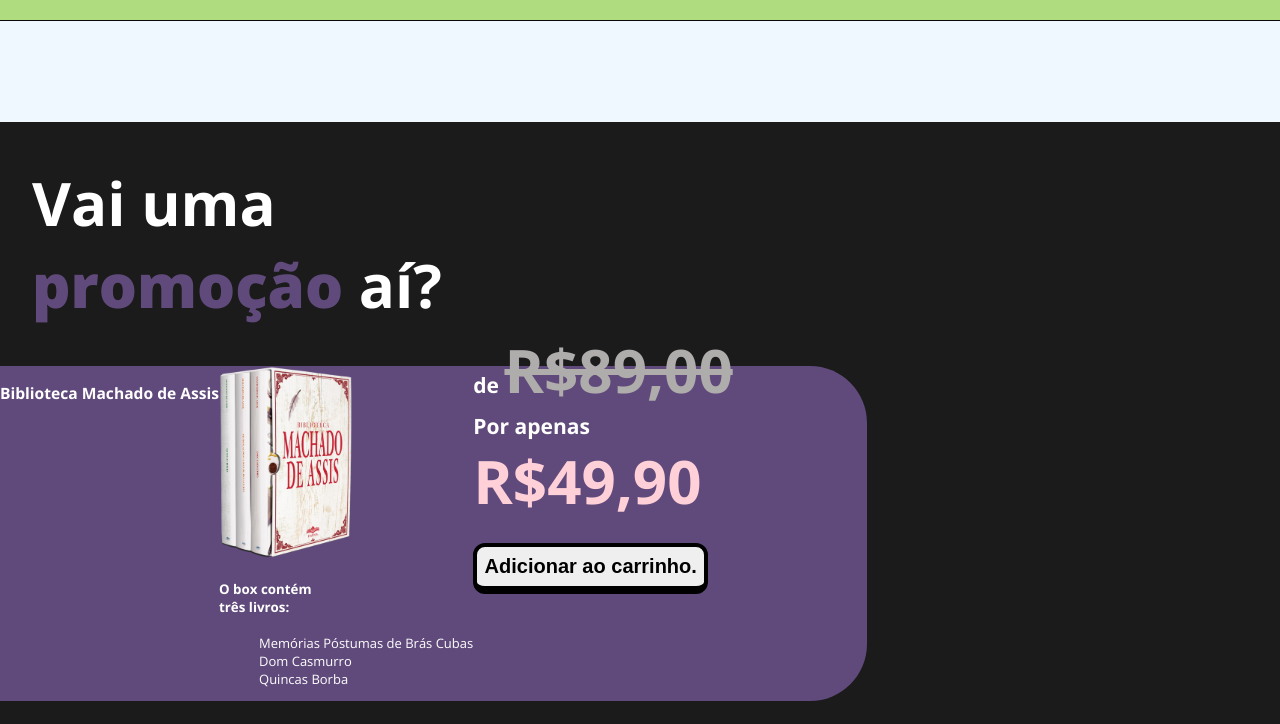
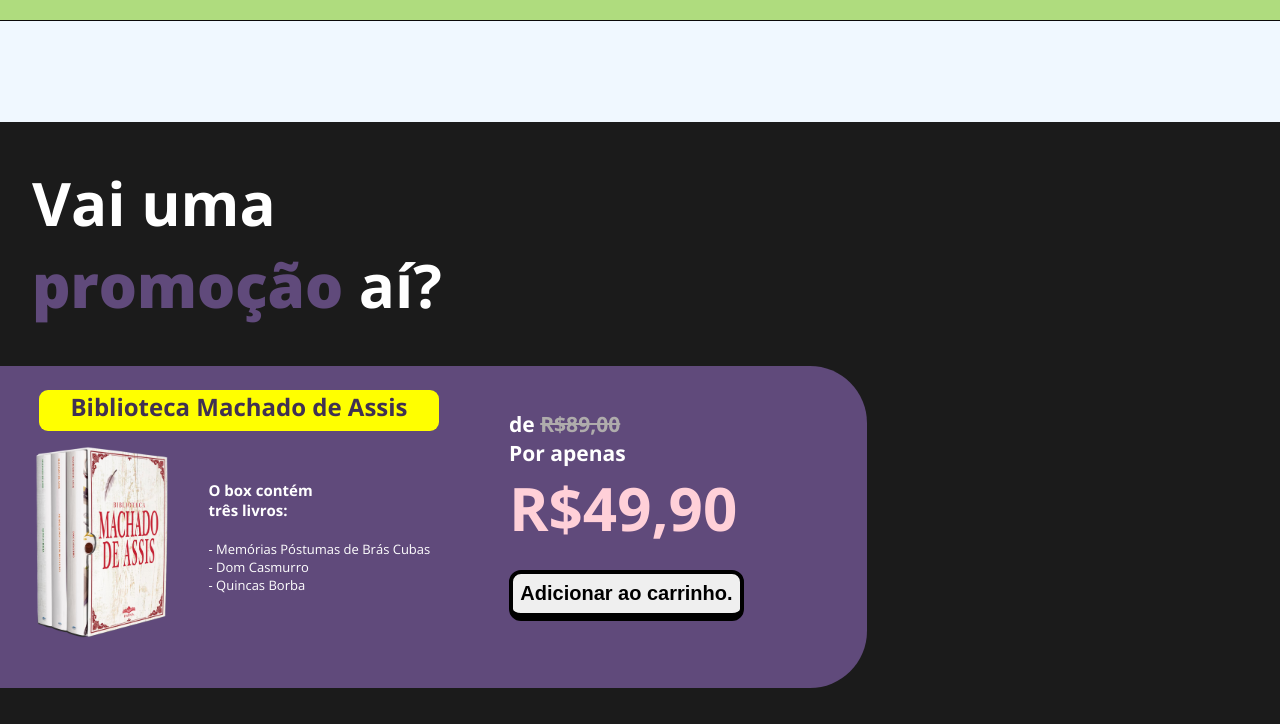
Before and after one commit to MACARVALH0/Projeto-de-Ext-III, a plain HTML site: page index.html in a window 1280 px wide. Shown: the part 1153-1877 px from the top of the page. Drawn offline with nearby package versions, Linux system fonts and the light colour scheme.

Commit message:
BLoco 3 ajustado

```diff
--- a/index.html
+++ b/index.html
@@ -188,35 +188,36 @@
 
         <div class="banner-oferta">
 
-            <div class="oferta-lado-esquerdo">
-                <h3>Biblioteca Machado de Assis</h3>
+            <h3 class="titulo"> Biblioteca Machado de Assis </h3>
 
-                <div class="promo-box-info">
-                    <img src="assets/box_machado_promo.png" alt="Livro machado de Assis">
-                    <h4>O box contém <br> três livros:</h4>
+            <div class="oferta">
+                <div class="oferta-lado-esquerdo">
+                    <div class="imagem">
+                        <img src="assets/box_machado_promo.png" alt="Livro machado de Assis">
+                    </div>
 
+                    <div class="promo-box-info"></div>
                     <ul class="promo-box-livros">
-                        <li>Memórias Póstumas de Brás Cubas</li>
-                        <li>Dom Casmurro</li>
-                        <li>Quincas Borba</li>
+                        <li>
+                            <h4>O box contém <br> três livros:</h4>
+                        </li>
+                        <li>- Memórias Póstumas de Brás Cubas</li>
+                        <li>- Dom Casmurro</li>
+                        <li>- Quincas Borba</li>
                     </ul>
                 </div>
 
                 <div class="oferta-lado-direito">
                     <h3>
-                        de <span classs="preco1"><s>R$89,00</s></span><br>
+                        de <s>R$89,00</s><br>
                         Por apenas<br>
                         <span class="preco2">R$49,90</span>
                     </h3>
 
                     <button type="button">Adicionar ao carrinho.</button>
                 </div>
-
             </div>
-
         </div>
-
-
     </div>
 
 
```
